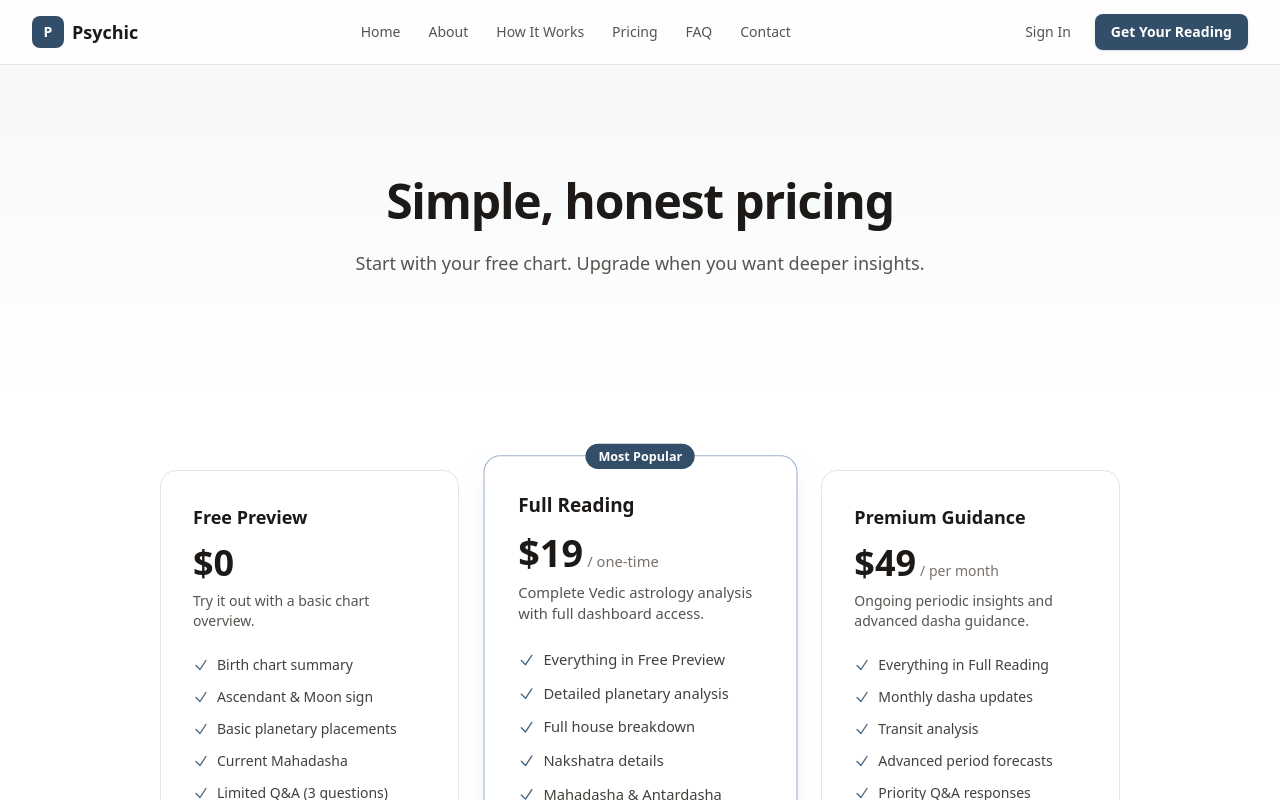
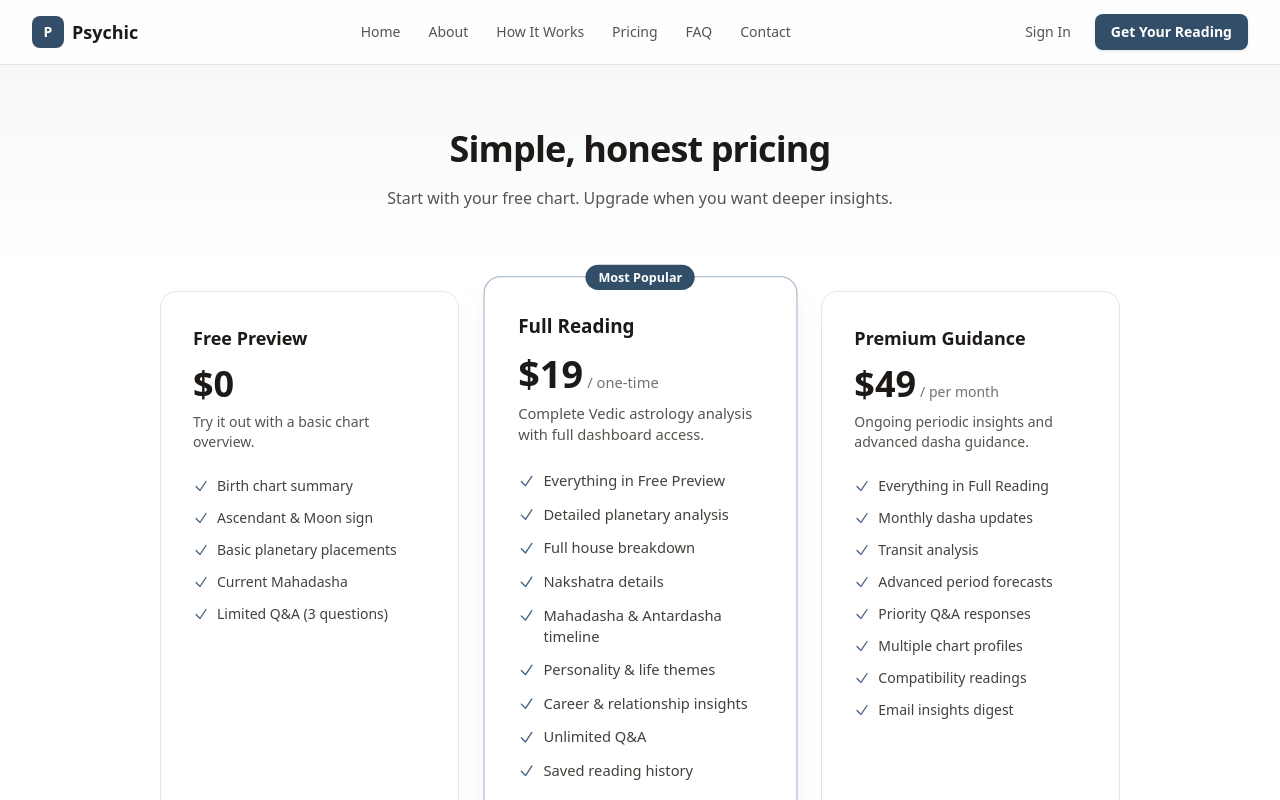
Before and after one commit to ava12nish/psychic, a Next.js app: page /pricing in a window 1280 px wide. Shown: the top 800 px of the page. Built offline with nearby package versions, Linux system fonts and the light colour scheme.

Commit message:
style: reduce padding on pricing page so it fits on one screen

```diff
--- a/src/app/pricing/page.tsx
+++ b/src/app/pricing/page.tsx
@@ -68,18 +68,18 @@ const plans = [
 export default function PricingPage() {
     return (
         <div>
-            <section className="py-20 sm:py-28 bg-gradient-to-b from-accent-50/40 to-white">
+            <section className="py-12 sm:py-16 bg-gradient-to-b from-accent-50/40 to-white flex-shrink-0">
                 <div className="max-w-3xl mx-auto px-4 sm:px-6 lg:px-8 text-center">
-                    <h1 className="text-4xl sm:text-5xl font-bold text-neutral-900 tracking-tight">
+                    <h1 className="text-3xl sm:text-4xl font-bold text-neutral-900 tracking-tight">
                         Simple, honest pricing
                     </h1>
-                    <p className="mt-6 text-lg text-neutral-600 leading-relaxed">
+                    <p className="mt-4 text-base text-neutral-600 leading-relaxed">
                         Start with your free chart. Upgrade when you want deeper insights.
                     </p>
                 </div>
             </section>
 
-            <section className="py-20 bg-white">
+            <section className="py-4 pb-12 bg-white flex-grow">
                 <div className="max-w-5xl mx-auto px-4 sm:px-6 lg:px-8">
                     <div className="grid grid-cols-1 md:grid-cols-3 gap-8">
                         {plans.map((plan) => (
```
Lines whose indentation alone changed are shown as unchanged.
